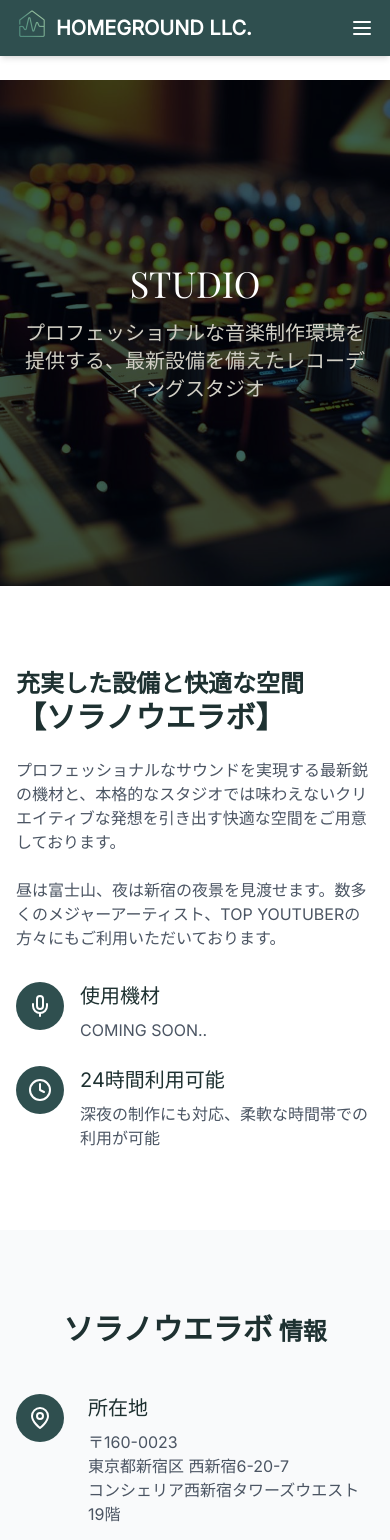
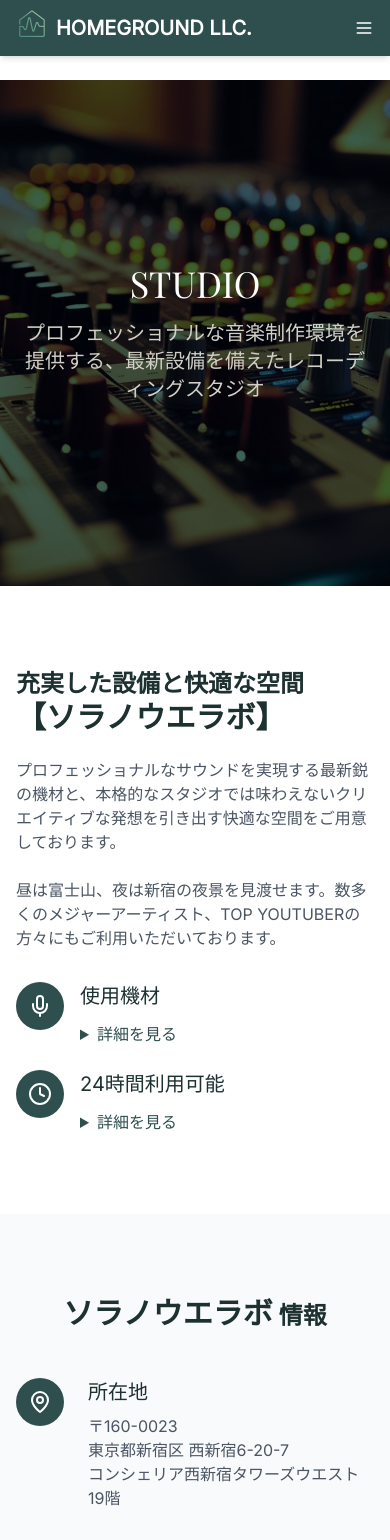
Before and after one commit to taku-saka/HomeGroundHP, a React (Vite) app: page /studio in a window 390 px wide. Shown: the top 1540 px of the page. Built offline with nearby package versions, Linux system fonts and the light colour scheme.

Commit message:
下記修正（加藤） ・使用機材の表示 ・トップページで右にスクロールすると余白が表示される不具合 ・Toshiさんの画像が表示されない不具合

```diff
--- /dev/null
+++ b/public/google5266de06a1ecd2c5.html
@@ -0,0 +1 @@
+google-site-verification: google5266de06a1ecd2c5.html
--- /dev/null
+++ b/src/components/CollapsibleText.tsx
@@ -0,0 +1,28 @@
+import React from "react";
+
+type CollapsibleTextProps = {
+  title?: string;
+  text: string;
+  defaultOpen?: boolean;
+};
+
+const CollapsibleText: React.FC<CollapsibleTextProps> = ({
+  title = "詳細",
+  text,
+  defaultOpen = false,
+}) => {
+  if (!text) return null;
+
+  return (
+    <details className="mt-3" open={defaultOpen}>
+      <summary className="cursor-pointer text-moss font-medium hover:text-moss-dark transition-colors select-none">
+        {title}
+      </summary>
+      <div className="mt-2 whitespace-pre-line text-gray-600 leading-relaxed">
+        {text}
+      </div>
+    </details>
+  );
+};
+
+export default CollapsibleText;
--- a/src/components/Navbar.tsx
+++ b/src/components/Navbar.tsx
@@ -51,13 +51,13 @@ const Navbar: React.FC = () => {
 
   return (
     <header
-      className={`fixed top-0 left-0 right-0 z-50 transition-all duration-300 ${
+      className={`fixed top-0 left-0 right-0 z-50 transition-all duration-300 overflow-x-hidden ${
         isScrolled || isDetailPage
           ? "bg-moss py-3 shadow-md"
           : "bg-transparent py-5"
       }`}
     >
-      <div className="container mx-auto px-4">
+      <div className="w-full px-4">
         <div className="flex items-center justify-between">
           <div className="flex-shrink-0 w-64 md:w-52 lg:w-60">
             <a
@@ -103,17 +103,17 @@ const Navbar: React.FC = () => {
           </nav>
 
           <button
-            className="md:hidden text-white focus:outline-none"
+            className="md:hidden text-white focus:outline-none flex-shrink-0 ml-1"
             onClick={toggleMenu}
             aria-label="Toggle menu"
           >
-            {isMenuOpen ? <X size={24} /> : <Menu size={24} />}
+            {isMenuOpen ? <X size={20} className="sm:w-6 sm:h-6" /> : <Menu size={20} className="sm:w-6 sm:h-6" />}
           </button>
         </div>
       </div>
 
       {isMenuOpen && (
-        <nav className="md:hidden bg-moss-dark py-4 px-4 mt-3">
+        <nav className="md:hidden bg-moss-dark py-4 px-4 mt-3 w-full">
           <div className="flex flex-col space-y-4">
             {navItems.map((item) =>
               item === "CREATORS" || item === "STUDIO" ? (
--- a/src/data/creators.ts
+++ b/src/data/creators.ts
@@ -11,7 +11,7 @@ export const creators: Creators[] = [
   {
     id: 2,
     name: "Toshi",
-    imageUrl: "/img/2025-05-18 2.28の画像.jpg",
+    imageUrl: "/creators/toshi.jpg",
     role: "Producer",
     description: "",
   },
--- a/src/index.css
+++ b/src/index.css
@@ -1,6 +1,11 @@
 @tailwind base;
 @tailwind components;
 @tailwind utilities;
+
+html, body {
+  overflow-x: hidden;
+  width: 100%;
+}
 
 @keyframes slideRight {
   0% {
--- a/src/pages/CreatorsPage.tsx
+++ b/src/pages/CreatorsPage.tsx
@@ -39,11 +39,11 @@ const CreatorsPage: React.FC = () => {
                 viewport={{ once: true }}
                 className="bg-white rounded-lg overflow-hidden shadow-lg"
               >
-                <div className="relative max-width aspect-w-4 aspect-h-3">
+                <div className="relative w-full aspect-[17/23] overflow-hidden">
                   <img
                     src={creator.imageUrl}
                     alt={creator.name}
-                    className="block m-auto w-1/2 md:w-full md:h-full object-cover"
+                    className="w-full h-full object-cover"
                   />
                 </div>
                 <div className="p-6">
--- a/src/pages/Studio.tsx
+++ b/src/pages/Studio.tsx
@@ -1,13 +1,42 @@
 import React from "react";
 import { motion } from "framer-motion";
 import { MapPin, Clock, Phone, Mic } from "lucide-react";
+import CollapsibleText from "../components/CollapsibleText";
 
 const Studio: React.FC = () => {
   const studioFeatures = [
     {
       icon: Mic,
       title: "使用機材",
-      description: "COMING SOON..",
+      description: `【Mic】
+Sony C-100
+RODE THE CLASSIC 2
+Soundelux U99 Vintage※
+Dpa 4006 stereo※
+AEA R88A※
+
+【Mic pre】
+
+Langevin Dual Mic Pre with EQ
+Avalon Design V5 SILVER
+
+【Comp】
+AMEK 9098CL
+focusrite isa131
+
+【EQ】
+Manley MASSIVE PASSIVE STEREO EQ Mastering ver.(Only Mastering)
+
+【Monitor】
+Genelec 1031a
+
+【DAW】
+Protools 2021.6
+STUDIO ONE
+UA Apollo
+PrismSound
+
+※要予約機材`,
     },
     {
       icon: Clock,
@@ -69,7 +98,7 @@ const Studio: React.FC = () => {
                       <h3 className="text-xl font-medium text-moss-dark mb-2">
                         {feature.title}
                       </h3>
-                      <p className="text-gray-600">{feature.description}</p>
+                      <CollapsibleText title="詳細を見る" text={feature.description} />
                     </div>
                   </div>
                 ))}
```
Also changed, not shown: public/creators/toshi.jpg (added).
